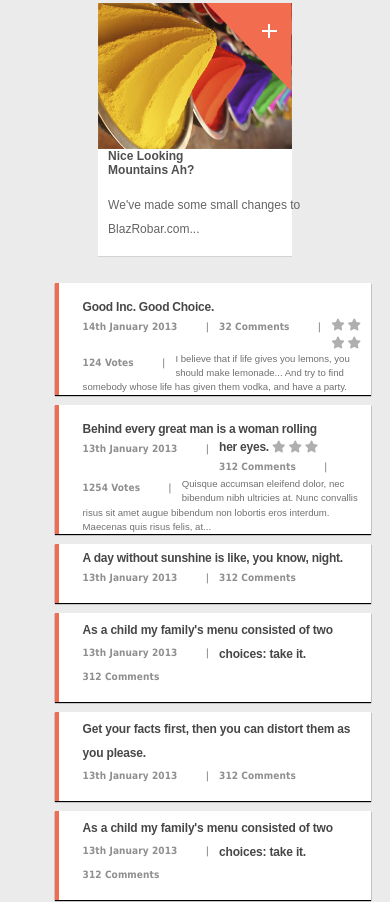
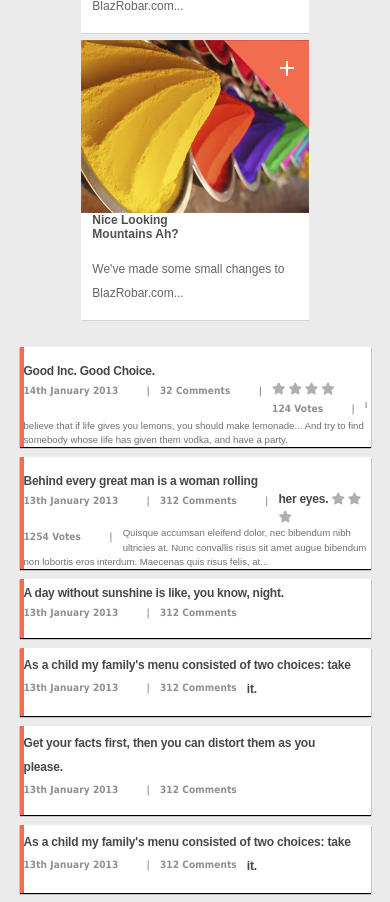
Before and after one commit to Allycik/Allycik.github.io, a plain HTML site: page good/variant2.html in a window 390 px wide. Shown: the part 695-1597 px from the top of the page. Drawn offline with nearby package versions, Linux system fonts and the light colour scheme.

Commit message:
adaptive file

```diff
--- a/good/ctlylevar2.css
+++ b/good/ctlylevar2.css
@@ -4,7 +4,6 @@ body {
   box-sizing: border-box;
 }
 .container {
- /* position: relative;*/
   max-width: 940px;
   margin: 0 auto;
   position: relative;
@@ -1113,6 +1112,10 @@ section {
 .navbar-nav{
   flex-direction: row;
   }
+  .move{
+    display: none;
+  }
+}
   @media (max-width:961px) {
    .next-col{
        display: none;
@@ -1128,9 +1131,6 @@ section {
    }
    .text__item:nth-child(1) {
     padding-top:2px;
-   }
-   .horizontal-box, .horizontal-box-a, .horizontal-box-b, .horizontal-box-8, .horizontal-box-9, .horizontal-box-10, .horizontal-box-11, .horizontal-box-12{
-     margin-left: 15%;
    }
    .footer{
     width: 90%;
@@ -1151,10 +1151,12 @@ section {
    .text__item:nth-child(3) {
    font-size: .6rem;
    }
+   .move{
+    display: none;
+  }
 }
   @media (max-width:780px){
     .horizontal-box, .horizontal-box-a, .horizontal-box-b, .horizontal-box-8, .horizontal-box-9, .horizontal-box-10, .horizontal-box-11, .horizontal-box-12{
-      margin-left: 10%;
       height: auto;
     }
     .header-secondline{
@@ -1275,7 +1277,7 @@ section {
 }
   @media (max-width: 560px){
     .text-6, .text-8, .good-inc-good-choice, .unit h2 {
-      font-size:14px;
+      font-size:13px;
     }
     .text-15, .text-17 {
       font-size: 1.2rem;
@@ -1318,7 +1320,7 @@ section {
 @media (max-width: 420px){
 
   .text-6, .text-8, .good-inc-good-choice, .unit h2 {
-    font-size:13px;
+    font-size:12px;
   }
   .header-secondline{
     height: auto;
@@ -1356,4 +1358,10 @@ section {
   .internal-9 {
     padding-left: 5px;
   }
+ .row-2{
+   width: 100%;
+ }
+ .unit {
+  width: 65%;
+ }
 }
```
Also changed, not shown: good/variant2.html (+0 -16 lines).
